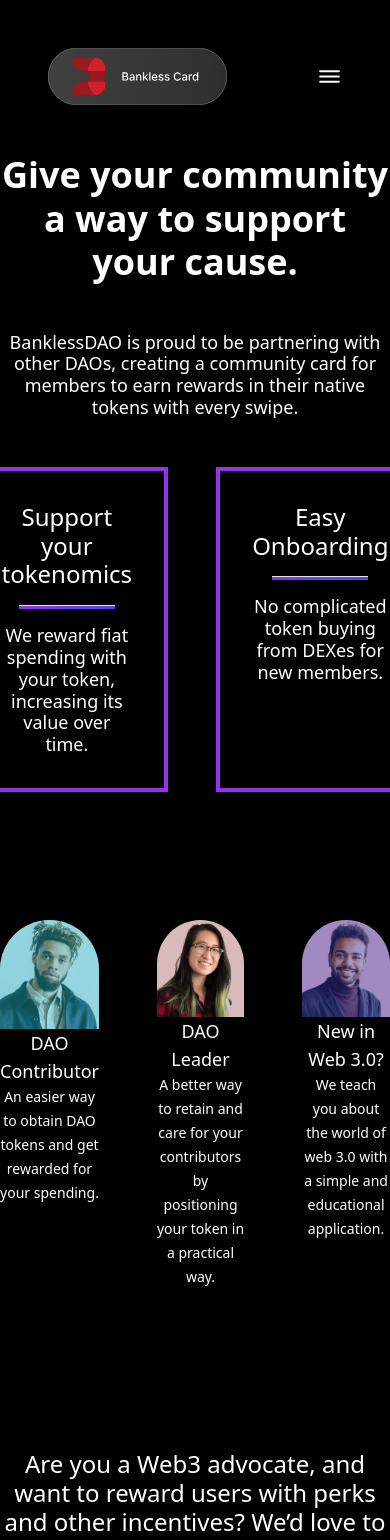
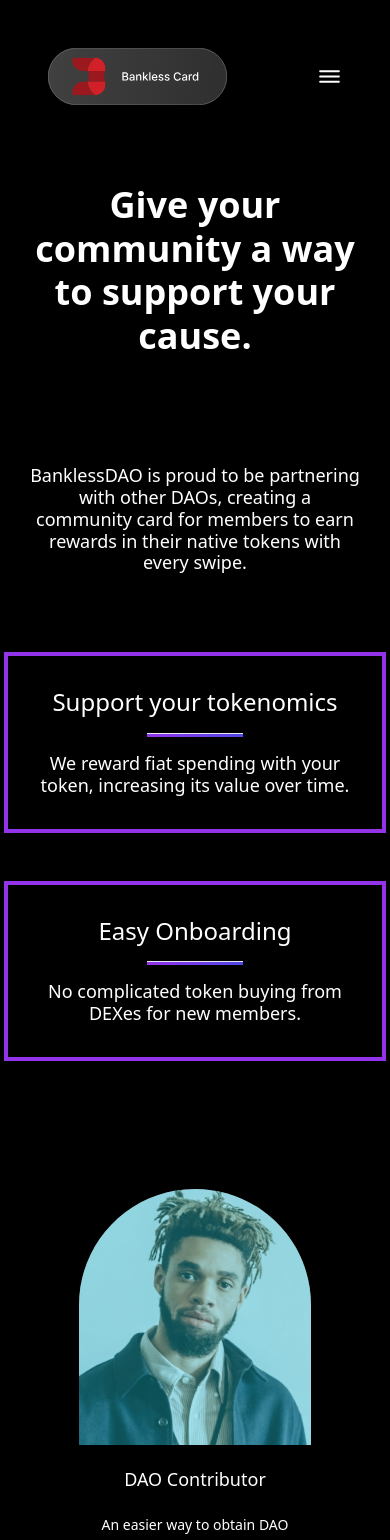
Before and after one commit to Bankless-Card/Bcard-website, a Next.js app: page /for-daos in a window 390 px wide. Shown: the top 1540 px of the page. Built offline with nearby package versions, Linux system fonts and the light colour scheme.

Commit message:
add responsiveness to for-daos page

```diff
--- a/src/pages/for-daos.tsx
+++ b/src/pages/for-daos.tsx
@@ -4,21 +4,23 @@ import Link from "next/link";
 import Navbar from "components/Navbar";
 import ContactUs from "components/ContactUs";
 import Footer from "components/Footer";
+import styles from '@/styles/for-daos.module.css'
+
 
 const ForDaos = () => {
   return (
     <div>
       <Navbar />
       <section>
-        <h1 className="text-[2.25rem] leading-[2.723rem] font-semibold text-center">
+        <h1 className={`text-[2.25rem] leading-[2.723rem] font-semibold text-center ${styles['add-paddings']}`}>
           Give your community a way to support your cause.
         </h1>
-        <p className="text-lg leading-[1.361rem] text-center font-normal mt-[3rem] max-w-[49.5rem] mx-auto">
+        <p className={`text-lg leading-[1.361rem] text-center font-normal mt-[3rem] max-w-[49.5rem] mx-auto ${styles['add-paddings']}`}>
           BanklessDAO is proud to be partnering with other DAOs, creating a
           community card for members to earn rewards in their native tokens with
           every swipe.
         </p>
-        <div className="mt-[3rem] flex justify-center gap-[3rem] ">
+        <div className={`mt-[3rem] flex justify-center gap-[3rem] ${styles['card-group']}`}>
           <div className="max-w-[23.875rem] p-[2rem]  border-4 border-purple-600 border-gradient-to-r">
             <h1 className="font-medium text-2xl leading-[1.8rem] text-center">
               Support your tokenomics
@@ -41,7 +43,7 @@ const ForDaos = () => {
           </div>
         </div>
 
-        <div className="mt-[8rem] flex justify-center gap-[3.6rem]">
+        <div className={`mt-[8rem] flex justify-center gap-[3.6rem] ${styles['card-group']}`}>
           <div>
             <div>
               <Image
@@ -53,7 +55,7 @@ const ForDaos = () => {
                 alt="dao contributor"
               />
             </div>
-            <h1 className="font-medium text-lg leading-7 text-center">DAO Contributor</h1>
+            <h1 className={`font-medium text-lg leading-7 text-center ${styles['add-padding']}`}>DAO Contributor</h1>
             <p className="text-sm leading-6 text-center max-w-[14.5rem]">An easier way to obtain DAO tokens and get rewarded for your spending.</p>
           </div>
           <div>
@@ -67,7 +69,7 @@ const ForDaos = () => {
                 alt="dao leader"
               />
             </div>
-            <h1 className="font-medium text-lg leading-7 text-center">DAO Leader</h1>
+            <h1 className={`font-medium text-lg leading-7 text-center ${styles['add-padding']}`}>DAO Leader</h1>
             <p className="text-sm leading-6 text-center max-w-[14.5rem]">A better way to retain and care for your contributors by positioning your token in a practical way.</p>
           </div>
           <div>
@@ -81,13 +83,13 @@ const ForDaos = () => {
                 alt="dao contributor"
               />
             </div>
-            <h1 className="font-medium text-lg leading-7 text-center">New in Web 3.0?</h1>
+            <h1 className={`font-medium text-lg leading-7 text-center ${styles['add-padding']}`}>New in Web 3.0?</h1>
             <p className="text-sm leading-6 text-center max-w-[14.5rem]">We teach you about the world of web 3.0 with a simple and educational application.</p>
           </div>
         </div>
 
         <div className="overflow-hidden mt-[10rem]">
-            <h1 className="font-medium text-2xl leading-[1.813rem] text-center max-w-[49.5rem] mx-auto">Are you a Web3 advocate, and want to reward users with perks and other incentives? We’d love to hear from you!</h1>
+            <h1 className={`font-medium text-2xl leading-[1.813rem] text-center max-w-[49.5rem] mx-auto ${styles['hide-text']}`}>Are you a Web3 advocate, and want to reward users with perks and other incentives? We’d love to hear from you!</h1>
         </div>
 
         <ContactUs />
--- /dev/null
+++ b/src/styles/for-daos.module.css
@@ -0,0 +1,17 @@
+@media (max-width: 767px){
+    .add-paddings{
+        padding: 30px;
+    }
+    .card-group{
+        flex-direction: column;
+        justify-content: center;
+        align-items: center;
+        margin-bottom: 0;
+    }
+    .add-padding{
+        padding: 20px;
+    }
+    .hide-text{
+        display: none;
+    }
+}
```
